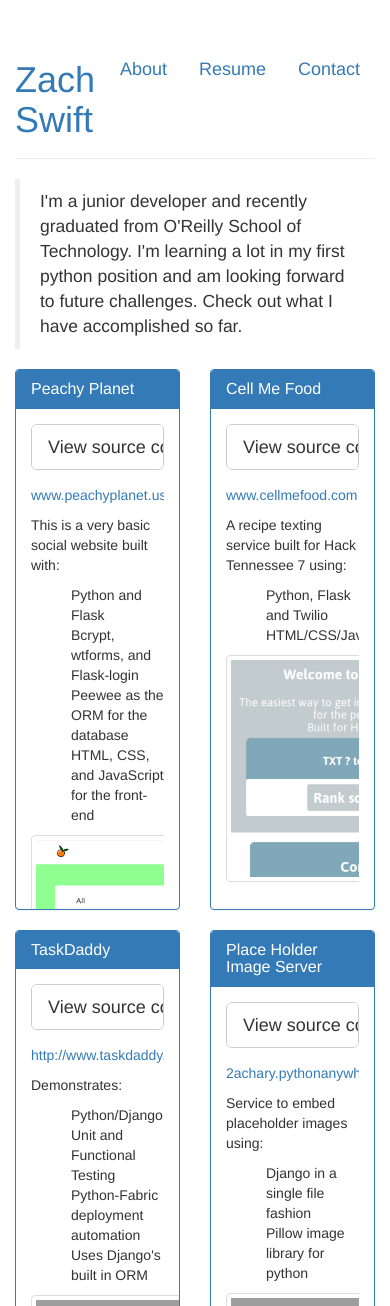
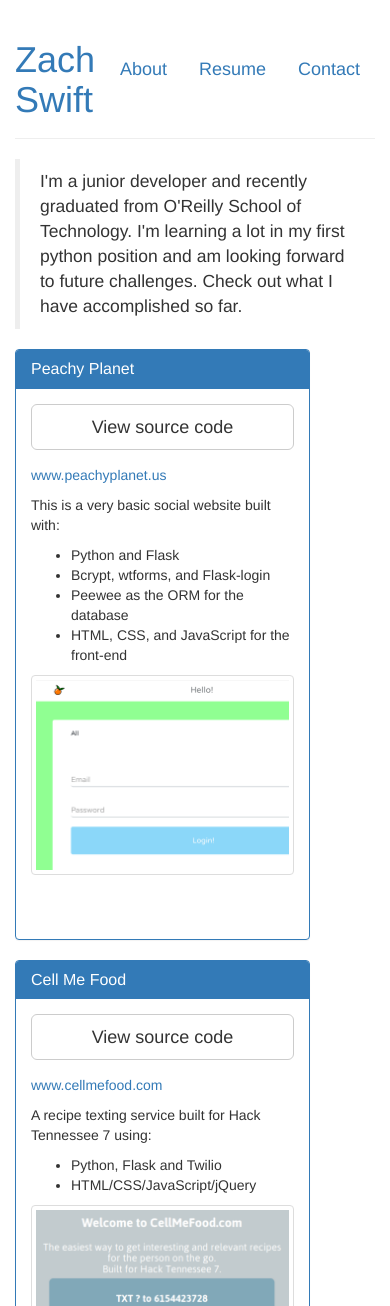
Before and after one commit to 2achary/zachswift, a Django app: page / in a window 390 px wide. Shown: the top 1306 px of the page. Run offline with Django 3.2, Linux system fonts and the light colour scheme; some libraries are stand-ins or nearby versions; grey boxes are pictures that could not be loaded.

Commit message:
change col-sm and col-xs width, fix typo

```diff
--- a/portfolio/static/css/custom.css
+++ b/portfolio/static/css/custom.css
@@ -1,6 +1,6 @@
 .panel-body {
 
-    height: 500px;
+    min-height: 550px;
 
 }
 
@@ -8,10 +8,8 @@
     margin-bottom: 15px;
 }
 
-.img-responsive {
-    max-width: 300px;
-}
+
 
 * {
-overflow: scroll;
+
 }
--- a/portfolio/templates/index.html
+++ b/portfolio/templates/index.html
@@ -55,7 +55,7 @@
 <!--################### end of source and project links ###################-->
           <div class='row'>
             <div class='row-same-height'>
-              <div class=' col-xs-6 col-sm-6 col-md-6 col-lg-4 col-lg-height'>
+              <div class=' col-xs-10 col-sm-10 col-md-6 col-lg-4 col-lg-height '>
                 <div  class="panel panel-default panel-primary panel-primary">
                   <div class='panel-heading'>
                    <h1 class='panel-title'> <a href="http://www.peachyplanet.us" >Peachy Planet</a></h1>
@@ -88,7 +88,7 @@
 
 
 
-                  <div class='col-xs-6 col-sm-6 col-md-6 col-lg-4 col-lg-height'>
+                  <div class='col-xs-10 col-sm-10 col-md-6 col-lg-4 col-lg-height'>
                     <div  class="panel panel-default panel-primary panel-primary">
                       <div class='panel-heading'>
                         <h1 class='panel-title'><a href="http://www.cellmefood.com" >Cell Me Food</a></h1>
@@ -116,7 +116,7 @@
 
 
 
-              <div class='  col-xs-6 col-sm-6 col-md-6 col-lg-4 col-lg-height'>
+              <div class='  col-xs-10 col-sm-10 col-md-6 col-lg-4 col-lg-height'>
                 <div class='panel panel-default panel-primary '>
 
                     <div class='panel-heading'>
@@ -145,7 +145,7 @@
 
 
 
-              <div class=' col-xs-6 col-sm-6 col-md-6 col-lg-4 col-lg-height'>
+              <div class=' col-xs-10 col-sm-10 col-md-6 col-lg-4 col-lg-height'>
                 <div  class="panel panel-default panel-primary" >
                   <div class='panel-heading'>
                     <h1 class='panel-title'><a href="http://2achary.pythonanywhere.com">Place Holder Image Server</a></h1>
@@ -167,7 +167,7 @@
                 </div>
               </div>
 
-              <div class=' col-xs-6 col-sm-6 col-md-6 col-lg-4 col-lg-height'>
+              <div class=' col-xs-10 col-sm-10 col-md-6 col-lg-4 col-lg-height'>
                 <div  class="panel panel-default panel-primary" >
                     <div class='panel-heading'>
                       <h1 class='panel-title'><a href="http://github.com/2achary/Email-Program">Email-Application</a></h1>
--- a/portfolio/templates/resume.html
+++ b/portfolio/templates/resume.html
@@ -53,13 +53,13 @@
 	<table class='table'>
 
 		<tr>
-			<td>Python</td><td>Flask, Django, requests, pika, hashlib, Gunicorn
+			<td>Python</td><td>Flask, Django, requests, pika, hashlib, Gunicorn,
                                 Pycharm, Python 2.7 & 3.4, Beautiful Soup</td>
 		</tr>
 
 		<tr>
 			<td>Web</td> <td>HTML5, Jinja2, PHP5, JavaScript, jQuery,
-			ajax, json, Bootstrap, CSS3, Responsive Design, SASS</td>
+			AJAX, JSON, Bootstrap, CSS3, Responsive Design, SASS</td>
 		</tr>
 
 		<tr>
@@ -76,7 +76,7 @@
 		</tr>
 
 		<tr>
-			<td>Deployment</td><td>Fabric automation, Gunicorn, Installing SSL Certificates,
+			<td>Deployment</td><td>Fabric automation, Installing SSL Certificates,
             Nginx, Python Anywhere</td>
 		</tr>
 
```
